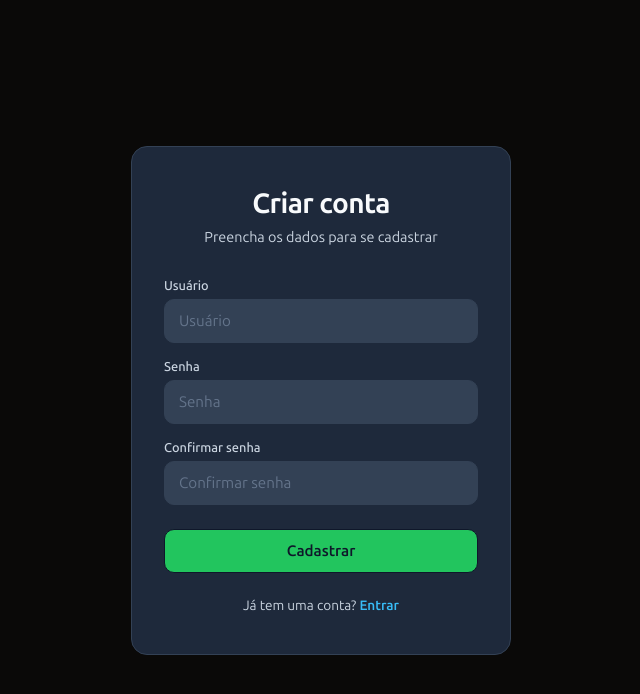
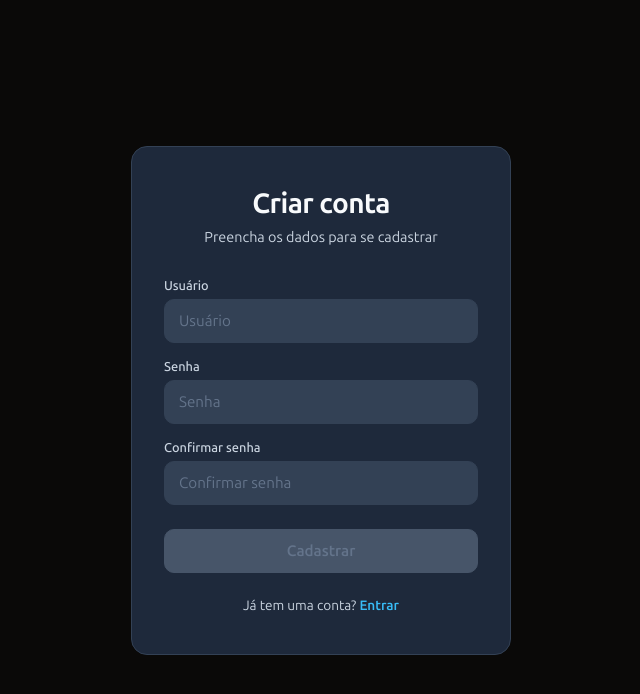
Before and after one commit to Pontessxx/wallet-web, a React (Vite) app: page /signup in a window 1280 px wide. Shown: the top 694 px of the page, without its empty margins (319-959 px from the left). Built offline with nearby package versions, Linux system fonts and the light colour scheme; no server answers.

Commit message:
fix: span no login e no signup bloquear acao

```diff
--- a/src/styles/Auth.scss
+++ b/src/styles/Auth.scss
@@ -115,30 +115,36 @@
   text-align: center;
 }
 
+// Estado padrão = "desabilitado" (span não tem :disabled nativo, então o
+// cinza é o default e vira verde só com a modifier --active)
 .auth-submit {
   margin-top: 8px;
   width: 100%;
   padding: 12px;
   border-radius: 10px;
-  border: 1px solid;
-  background-color: $success;
-  color: $text-inverse;
+  border: 1px solid $disabled;
+  background-color: $disabled;
+  color: $text-disabled;
   font-weight: 600;
   font-size: 0.95rem;
-  transition: filter 0.15s ease, opacity 0.15s ease, transform 0.05s ease;
+  text-align: center;
+  cursor: not-allowed;
+  user-select: none;
+  transition: filter 0.15s ease, background-color 0.15s ease, border-color 0.15s ease, color 0.15s ease, transform 0.05s ease;
 
-  &:hover:not(:disabled) {
-    filter: brightness(1.08);
-  }
+  // Aplicado quando todos os campos estão preenchidos e não está em loading
+  &--active {
+    border-color: $success;
+    background-color: $success;
+    color: $text-inverse;
+    cursor: pointer;
 
-  &:active:not(:disabled) {
-    transform: translateY(1px);
-  }
+    &:hover {
+      filter: brightness(1.08);
+    }
 
-  &:disabled {
-    background-color: $disabled;
-    border-color: $disabled;
-    color: $text-disabled;
-    cursor: not-allowed;
+    &:active {
+      transform: translateY(1px);
+    }
   }
 }
--- a/src/templates/Login.tsx
+++ b/src/templates/Login.tsx
@@ -14,6 +14,9 @@ const Login = () => {
 
     const navigate = useNavigate();
     const { login } = useAuth();
+
+    const isFormFilled = username.trim() !== '' && password.trim() !== '';
+    const isActive = isFormFilled && !isLoading;
 
     const handleLogin = async () => {
         if (isLoading || isSubmittingRef.current) return;
@@ -96,9 +99,15 @@ const Login = () => {
                         />
                     </div>
 
-                    <button className="auth-submit" type="button" onClick={handleLogin} disabled={isLoading}>
+                    <span
+                        className={`auth-submit ${isActive ? 'auth-submit--active' : ''}`}
+                        role="button"
+                        tabIndex={isActive ? 0 : -1}
+                        onClick={isActive ? handleLogin : undefined}
+                        onKeyDown={(e) => e.key === 'Enter' && isActive && handleLogin()}
+                    >
                         {isLoading ? 'Entrando...' : 'Entrar'}
-                    </button>
+                    </span>
                 </div>
 
                 <div className="auth-card__footer">
--- a/src/templates/Signup.tsx
+++ b/src/templates/Signup.tsx
@@ -15,6 +15,9 @@ const Signup = () => {
 
     const navigate = useNavigate();
     const { login } = useAuth();
+
+    const isFormFilled = username.trim() !== '' && password.trim() !== '' && confirmPassword.trim() !== '';
+    const isActive = isFormFilled && !isLoading;
 
     const handleSignup = async () => {
         if (isLoading || isSubmittingRef.current) return;
@@ -116,9 +119,15 @@ const Signup = () => {
                         />
                     </div>
 
-                    <button className="auth-submit" type="button" onClick={handleSignup} disabled={isLoading}>
+                    <span
+                        className={`auth-submit ${isActive ? 'auth-submit--active' : ''}`}
+                        role="button"
+                        tabIndex={isActive ? 0 : -1}
+                        onClick={isActive ? handleSignup : undefined}
+                        onKeyDown={(e) => e.key === 'Enter' && isActive && handleSignup()}
+                    >
                         {isLoading ? 'Criando conta...' : 'Cadastrar'}
-                    </button>
+                    </span>
                 </div>
 
                 <div className="auth-card__footer">
```
